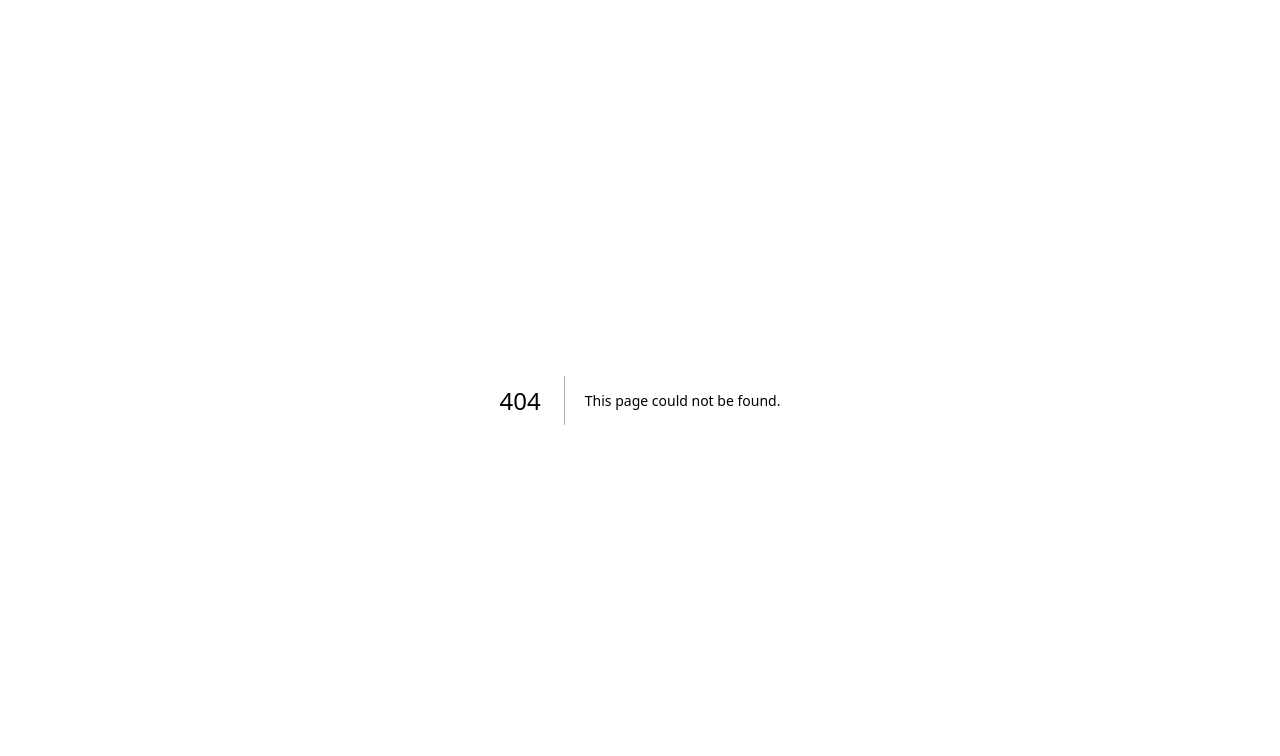
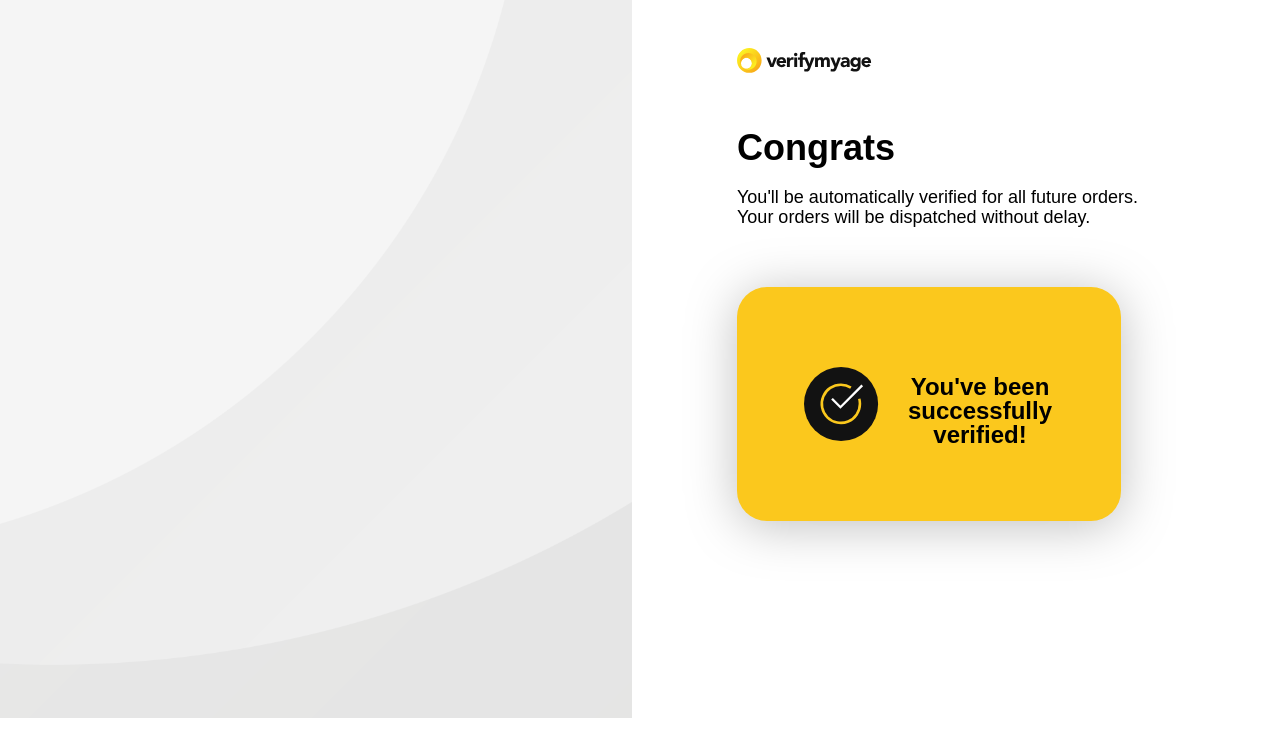
Before and after one commit to vitriber/desafio-verifymyage, a Next.js app: page /success in a window 1280 px wide. Before the commit this address had no page. Shown: the top 756 px of the page. Built offline with nearby package versions, Linux system fonts and the light colour scheme.

Commit message:
feat: add success page

```diff
--- /dev/null
+++ b/app/success/page.tsx
@@ -0,0 +1,90 @@
+/* eslint-disable react/no-unescaped-entities */
+import { LockClosedIcon } from "@heroicons/react/20/solid";
+import Image from "next/image";
+
+export default function Success(): JSX.Element {
+  return (
+    <div className="grid grid-cols-1 md:grid-cols-2 gap-4">
+      <div className="hidden md:block">
+        <Image
+          className="bg-contain"
+          src="/bg.svg"
+          width={960}
+          height={500}
+          alt="background"
+          priority
+        />
+      </div>
+      <div className="pl-5 md:pl-6 pr-5 pt-5 md:py-12 md:pr-12 lg:pl-[89px] bg-white-smoke md:bg-white h-screen">
+        <main id="success-card">
+          <section className="flex items-center justify-between">
+            <Image
+              className="hidden md:block"
+              src="/logo.svg"
+              width={135}
+              height={25}
+              alt="logo"
+              priority
+            />
+          </section>
+          <section className="mb-[60px]">
+            <h1 className="mt-[51px] mb-4 text-4.5xl font-semibold hidden md:block">
+              Congrats
+            </h1>
+            <p className="text-lg hidden md:block">
+              You'll be automatically verified for all future orders.
+              <br />
+              Your orders will be dispatched without delay.
+            </p>
+          </section>
+          <section>
+            <div className="relative flex flex-col md:flex-row justify-center items-center bg-light-yellow rounded-2xl md:rounded-3.5xl px-[67px] py-[74px] w-full md:w-96 drop-shadow-2xl md:drop-shadow-3xl z-10">
+              <Image
+                className="hidden md:block"
+                src="/success_icon.svg"
+                width={75}
+                height={75}
+                alt="success icon"
+                priority
+              />
+              <Image
+                className="md:hidden block"
+                src="/success_icon.svg"
+                width={50}
+                height={50}
+                alt="success icon"
+                priority
+              />
+              <h2 className="text-2xl font-semibold mt-3.5 md:ml-6.5 text-center">
+                You've been successfully verified!
+              </h2>
+            </div>
+            <div className="-mt-5 relative md:hidden pt-14 pb-10 px-5 bg-white rounded-b-2xl drop-shadow z-0">
+              <p className="text-sm font-extralight text-center">
+                You'll be automatically verified for all future <br /> orders.
+                Your orders will be dispatched <br /> without delay.
+              </p>
+            </div>
+            <hr className="mt-[25px] border-foggy-grey md:hidden" />
+            <p className="text-xxs font-light flex text-center justify-center items-center text-foggy-grey my-3 md:hidden">
+              {" "}
+              <LockClosedIcon
+                className="h-2.5 w-2.5 text-foggy-grey mr-1.5"
+                aria-hidden="true"
+              />{" "}
+              Secured by{" "}
+              <Image
+                className="ml-1.5"
+                src="/vm_logo.svg"
+                width={76}
+                height={18}
+                alt="logo"
+                priority
+              />
+            </p>
+          </section>
+        </main>
+      </div>
+    </div>
+  );
+}
```
